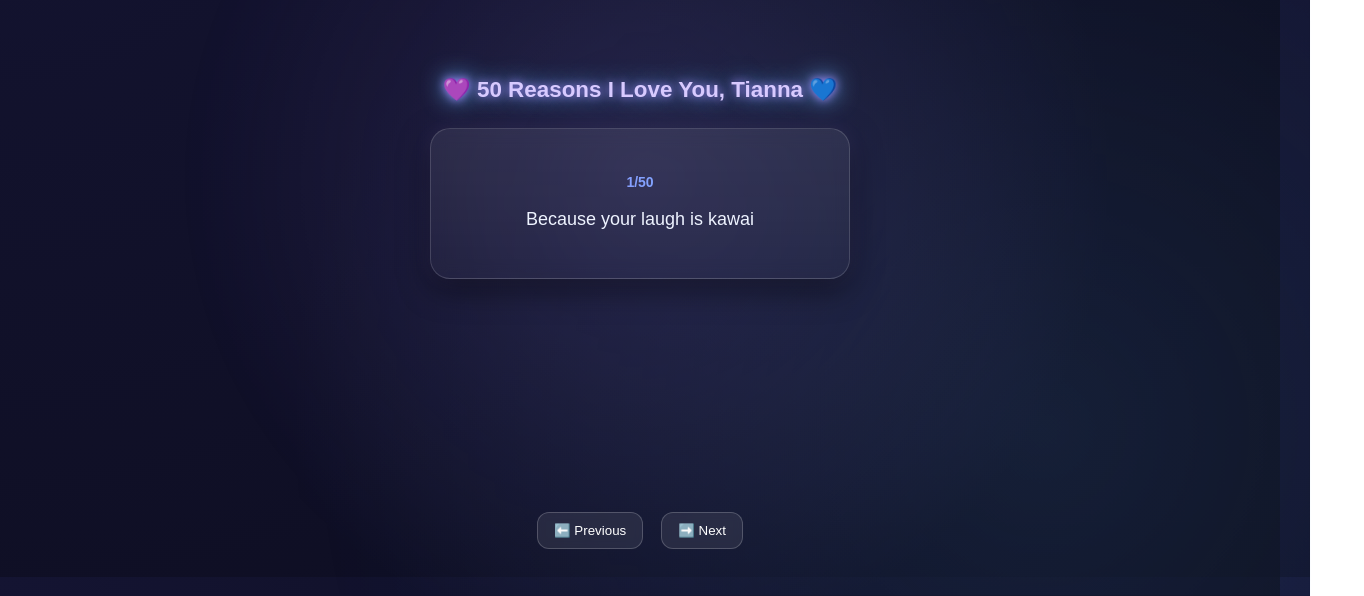
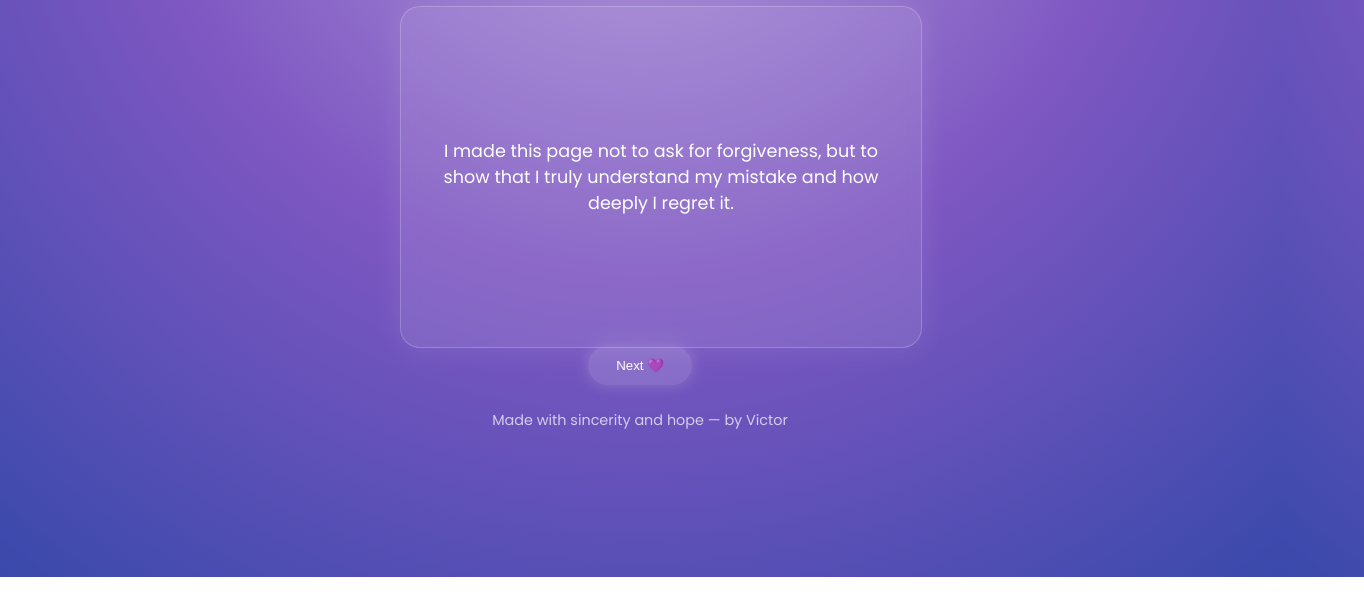
Before and after one commit to victorlie21/Virgo, a plain HTML site: page index.html in a window 1280 px wide. Shown: the part 223-819 px from the top of the page, 1364 px wide, since content can reach past the window. Drawn offline with Linux system fonts and the light colour scheme.

Commit message:
Update index.html

```diff
--- a/index.html
+++ b/index.html
@@ -1,261 +1,125 @@
-<!doctype html>
-<html lang="id">
+<!DOCTYPE html>
+<html lang="en">
 <head>
-<meta charset="utf-8"/>
-<meta name="viewport" content="width=device-width,initial-scale=1"/>
-<title>50 Reasons I Love You Tianna</title>
+  <meta charset="UTF-8" />
+  <meta name="viewport" content="width=device-width, initial-scale=1.0" />
+  <title>I'm Sorry, Tianna 💜</title>
   <style>
-  :root {
-    --bg1: #0b0b1a;
-    --bg2: #141432;
-    --accent1: #a18aff;
-    --accent2: #67b8ff;
-    --heart: #ff7ad9;
-  }
-
-  * { box-sizing: border-box; }
+    @import url('https://fonts.googleapis.com/css2?family=Poppins:wght@400;600&display=swap');
 
     body {
       margin: 0;
       height: 100vh;
-    background: radial-gradient(circle at top left, var(--bg2), var(--bg1));
-    font-family: 'Poppins', sans-serif;
       display: flex;
       flex-direction: column;
+      align-items: center;
       justify-content: center;
-    align-items: center;
+      background: radial-gradient(circle at top, #b39ddb, #7e57c2, #3949ab);
+      color: white;
+      font-family: 'Poppins', sans-serif;
       overflow: hidden;
-    color: #eef3ff;
-    text-align: center;
     }
 
-  body::before {
-    content: '';
-    position: absolute;
-    inset: 0;
-    background: radial-gradient(circle at 50% 50%, rgba(161,138,255,0.15), transparent 60%),
-                radial-gradient(circle at 80% 80%, rgba(103,184,255,0.12), transparent 60%);
-    animation: pulse 6s ease-in-out infinite alternate;
-    z-index: 0;
+    h1 {
+      text-align: center;
+      font-size: 1.8rem;
+      font-weight: 600;
+      margin-bottom: 20px;
+      color: #f3e5f5;
+      text-shadow: 0 0 10px rgba(255,255,255,0.4);
     }
 
-  @keyframes pulse {
-    0% { opacity: 0.7; transform: scale(1); }
-    100% { opacity: 1; transform: scale(1.05); }
-  }
-
-  /* 💜 Elegant Centered Header (Above Swipe Card) */
-  header {
-    font-size: 1.4rem;
-    font-weight: 600;
-    color: #d8caff;
-    text-shadow: 0 0 10px #a18aff, 0 0 25px #67b8ff;
-    margin-bottom: 25px;
-    animation: fadeIn 1.5s ease;
-    z-index: 2;
-  }
-
-  @keyframes fadeIn {
-    from { opacity: 0; transform: translateY(-10px); }
-    to { opacity: 1; transform: translateY(0); }
+    .container {
+      position: relative;
+      width: 90%;
+      max-width: 480px;
+      height: 300px;
+      perspective: 1000px;
     }
 
     .card {
-    position: relative;
-    z-index: 2;
-    width: 90%;
-    max-width: 420px;
+      position: absolute;
+      width: 100%;
+      height: 100%;
+      background: rgba(255, 255, 255, 0.1);
+      backdrop-filter: blur(8px);
+      border: 1px solid rgba(255, 255, 255, 0.2);
+      border-radius: 20px;
+      box-shadow: 0 0 30px rgba(255,255,255,0.1);
+      display: flex;
+      align-items: center;
+      justify-content: center;
+      padding: 20px;
       text-align: center;
-    padding: 45px 28px;
-    border-radius: 20px;
-    background: linear-gradient(180deg, rgba(255,255,255,0.08), rgba(255,255,255,0.03));
-    border: 1px solid rgba(255,255,255,0.15);
-    backdrop-filter: blur(8px);
-    box-shadow: 0 10px 30px rgba(0,0,0,0.5), 0 0 20px rgba(161,138,255,0.15);
-    transition: transform .5s ease, opacity .5s ease;
-    animation: lovePop 0.6s ease forwards;
+      font-size: 1.1rem;
+      transition: transform 0.5s, opacity 0.5s;
     }
 
-  .num {
-    font-weight: 600;
-    font-size: 14px;
-    background: linear-gradient(90deg, var(--accent1), var(--accent2));
-    -webkit-background-clip: text;
-    -webkit-text-fill-color: transparent;
-    margin-bottom: 16px;
+    .hidden {
+      opacity: 0;
+      transform: translateX(100%) rotateY(20deg);
+      pointer-events: none;
     }
 
-  .reason {
-    font-size: 18px;
-    line-height: 1.5;
+    .show {
+      opacity: 1;
+      transform: translateX(0) rotateY(0);
     }
 
-  .controls {
-    position: fixed;
-    bottom: 28px;
-    display: flex;
-    gap: 18px;
-    z-index: 2;
+    .button {
+      margin-top: 40px;
+      padding: 12px 28px;
+      background-color: rgba(255, 255, 255, 0.15);
+      border: none;
+      border-radius: 25px;
+      color: white;
+      font-weight: 500;
+      cursor: pointer;
+      transition: 0.3s;
+      box-shadow: 0 0 15px rgba(255,255,255,0.2);
     }
 
-  button {
-    background: rgba(255,255,255,0.08);
-    border: 1px solid rgba(255,255,255,0.2);
-    border-radius: 12px;
-    padding: 10px 16px;
-    color: #fff;
-    font-weight: 500;
-    cursor: pointer;
-    backdrop-filter: blur(4px);
-    transition: all .3s ease;
-  }
-
-  button:hover {
-    background: rgba(161,138,255,0.25);
+    .button:hover {
+      background-color: rgba(255, 255, 255, 0.25);
       transform: scale(1.05);
     }
 
-  @keyframes lovePop {
-    0% { transform: scale(0.7) rotate(-3deg); opacity: 0; }
-    60% { transform: scale(1.05) rotate(2deg); opacity: 1; }
-    100% { transform: scale(1) rotate(0); }
-  }
-
-  /* Floating hearts */
-  .heart {
-    position: absolute;
-    bottom: -20px;
-    color: var(--heart);
-    font-size: 16px;
+    footer {
+      margin-top: 25px;
+      font-size: 0.9rem;
       opacity: 0.7;
-    animation: floatUp 4s linear forwards;
-  }
-
-  @keyframes floatUp {
-    0% { transform: translateY(0) scale(1); opacity: 0.7; }
-    80% { opacity: 1; }
-    100% { transform: translateY(-250px) scale(0.5); opacity: 0; }
     }
   </style>
 </head>
 <body>
+  <h1>I'm Sorry, Tianna 💜</h1>
 
-  <!-- 💞 Header now centered above the swipe card -->
-  <header>💜 50 Reasons I Love You, Tianna 💙</header>
-
-  <div id="card" class="card">
-    <div class="num" id="num"></div>
-    <div class="reason" id="reason"></div>
+  <div class="container">
+    <div class="card show">I made this page not to ask for forgiveness, but to show that I truly understand my mistake and how deeply I regret it.</div>
+    <div class="card hidden">I know my words and actions may have hurt you and every time I think about it, my heart aches all over again. I don’t want to justify anything. I was wrong, and I’m truly sorry.</div>
+    <div class="card hidden">Tianna, you have always meant so much to me. Your laughter, your warmth,your joke, your troll  and the little things you say  they all mean the world to me.</div>
+    <div class="card hidden">I’m not asking you to forget. I just want you to know that I’m learning, growing, and reflecting because of this because you matter that much to me.</div>
+    <div class="card hidden">This page isn’t about regret that fades with time. It’s about honesty that stays and feelings that remain gentle, real, and true.</div>
+    <div class="card hidden">I promise I’ll do better. I’m committed to fixing what I broke and becoming someone you can trust again. I hope one day we can laugh, talk, and have fun like we used to. 💫</div>
+    <div class="card hidden">No matter how much time it takes, I’ll keep wishing you peace, happiness, and love in every step you take.</div>
+    <div class="card hidden">And when the time feels right… I just want you to know .I love you. Mahal Na Mahal Kita Tianna >< 💙</div>
   </div>
 
-  <div class="controls">
-    <button id="prevBtn">⬅️ Previous</button>
-    <button id="nextBtn">➡️ Next</button>
-  </div>
+  <button class="button" onclick="nextCard()">Next 💜</button>
+
+  <footer>Made with sincerity and hope — by Victor</footer>
 
   <script>
-const reasons = [
-"Because your laugh is kawai",
-"Because your troll so fun xD",
-"Because we can talk about anything and everything yeah from normal until pervert :3",
-"Because you I get some new knowledge",
-"Because you always beat me in Clash royale",
-"Because you always troll in brawl star, yes use Gus and Die",
-"Because you're so cute and so curious with anything",
-"Because you say i am cute xD",
-"Because you are Pervert",
-"Because you love Femboy and Yaoi and all i unexpect",
-"Because your share tiktok video so fun, i like all your share video, BUT NO FEMBOY XD",
-"Because you make me feel calm even on my worst days",
-"Because your smile is my favorite sight in the world",
-"Because I love your creativity in cook",
-"Because your voice feels like home",
-"Because you always know what to say when I’m lost",
-"Because you make ordinary moments feel special",
-"Because you’re patient with me even when I’m difficult",
-"Because you truly listen when I speak",
-"Because you love horror and make now curious and want to watch horror",
-"Because your heart is soft and kind",
-"Because you believe in me even when I doubt myself",
-"Because the little things you do mean everything to me",
-"Because you’re honest, even when it’s hard",
-"Because you make me feel at home",
-"Because you remember the smallest details about me",
-"Because you’re beautiful inside and out",
-"Because your silly side makes life brighter",
-"Because you always find the good in people",
-"Because your passion for life amazes me",
-"Because your gaze that so deep",
-"Because you care me",
-"Because your presence feels like home",
-"Because you’re my safe place",
-"Because your imperfections make you perfect to me",
-"Because you always want to help me ",
-"Because your energy fills my world with light",
-"Because you’re patient with my flaws",
-"Because I love when you try to teach me and correct me",
-"Because you so cute ",
-"Because you still wanna talk with me",
-"Because you still give me chance ",
-"Because I love hear your breathe when our first sleepcall ehe",
-"Because you’re simply you",
-"Because your Ara ara make me melting ",
-"Because I love spend my time together with you",
-"Because you’re my best friend and my love",
-"Because loving you feels like breathing, natural and endless",
-"Because you are my love and only",
-"Because I love You",
-];
+    let current = 0;
+    const cards = document.querySelectorAll('.card');
 
-let index = 0;
-const num = document.getElementById('num');
-const reason = document.getElementById('reason');
-const card = document.getElementById('card');
-
-function showReason(i) {
-  card.style.animation = "none";
-  void card.offsetWidth;
-  card.style.animation = "lovePop 0.6s ease";
-  reason.textContent = reasons[i];
-  num.textContent = `${i+1}/50`;
-  createHeart();
+    function nextCard() {
+      cards[current].classList.remove('show');
+      cards[current].classList.add('hidden');
+      current = (current + 1) % cards.length;
+      cards[current].classList.remove('hidden');
+      cards[current].classList.add('show');
     }
-
-function createHeart(){
-  const heart = document.createElement('div');
-  heart.classList.add('heart');
-  heart.innerHTML = "💜";
-  heart.style.left = Math.random()*window.innerWidth + 'px';
-  document.body.appendChild(heart);
-  setTimeout(()=>heart.remove(),4000);
-}
-
-document.getElementById('nextBtn').addEventListener('click', ()=>{
-  index = (index+1)%reasons.length;
-  showReason(index);
-});
-document.getElementById('prevBtn').addEventListener('click', ()=>{
-  index = (index-1+reasons.length)%reasons.length;
-  showReason(index);
-});
-
-// Swipe gesture
-let startX = 0;
-card.addEventListener('touchstart', e=>startX = e.touches[0].clientX);
-card.addEventListener('touchend', e=>{
-  const diff = e.changedTouches[0].clientX - startX;
-  if(Math.abs(diff)>50){
-    if(diff>0){
-      index = (index-1+reasons.length)%reasons.length;
-    } else {
-      index = (index+1)%reasons.length;
-    }
-    showReason(index);
-  }
-});
-
-// Initial
-showReason(index);
   </script>
 </body>
 </html>
```
Lines whose indentation alone changed are shown as unchanged.
